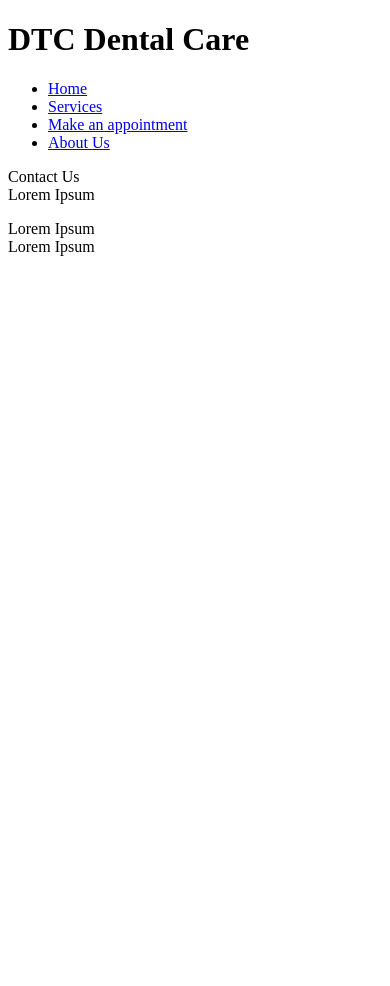
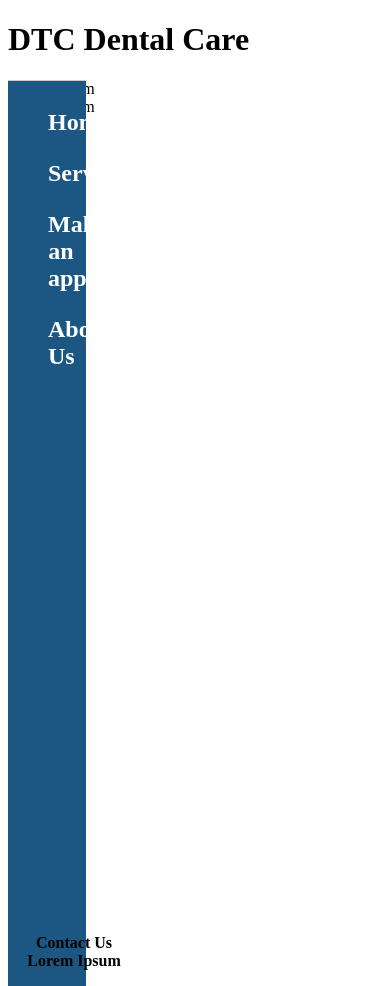
Before and after one commit to arunbalaji87/IS-Design, a PHP site: page /Homepage.html in a window 390 px wide. Run offline with PHP 8.4, Linux system fonts and the light colour scheme.

Commit message:
Update tablet.css

```diff
--- a/tablet.css
+++ b/tablet.css
@@ -1 +1,37 @@
 /* TABLET STYLESHEET */
+
+body {font-size: 100%
+		}
+nav {
+	position: fixed;
+	width: 20%;
+	height: 100%;
+	margin: 0 0 0 0;
+	padding: 0;
+	list-style: none;
+	background-color: #1C5783;
+	border-bottom: 1px solid #ccc;
+	border-top: 1px solid #ccc;
+		}
+nav li {
+
+	list-style: none;
+	margin: 0 0 0 -.75em;
+		}
+
+nav li a {
+	display: block;
+	padding: 0.5em 0.5em;
+	text-decoration: none;
+	font-size: 1.5em;
+	font-weight: bold;
+	color: #ffffff;
+	text-align: center;
+
+		}
+
+#contact {
+	position: fixed; bottom: 0; left: 7%;
+	font-weight: bold;
+	text-align: center;
+		}
```
